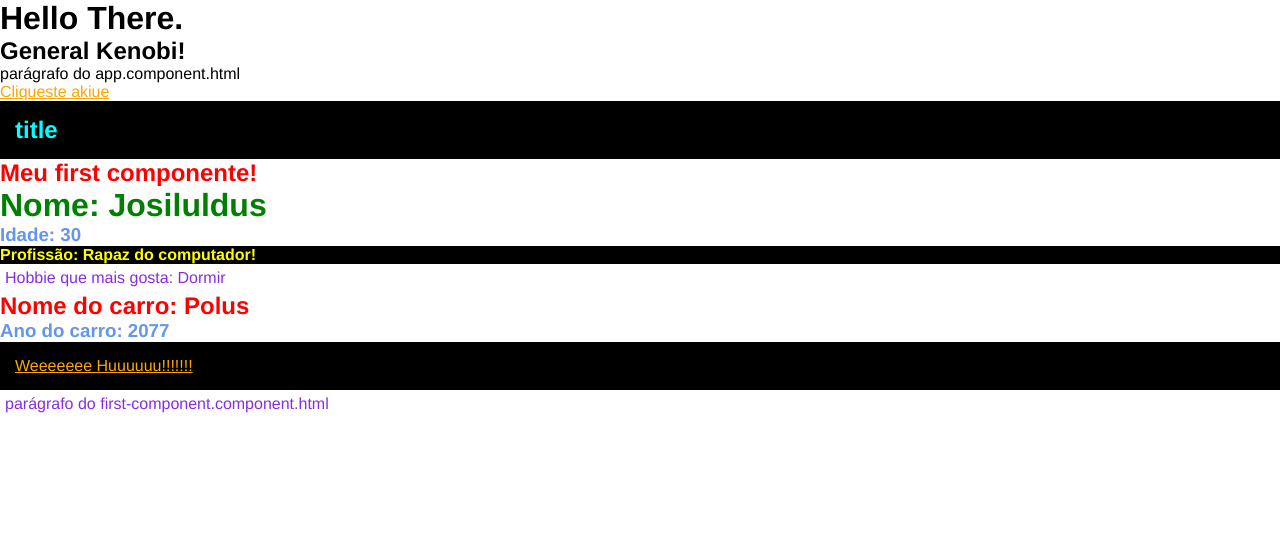
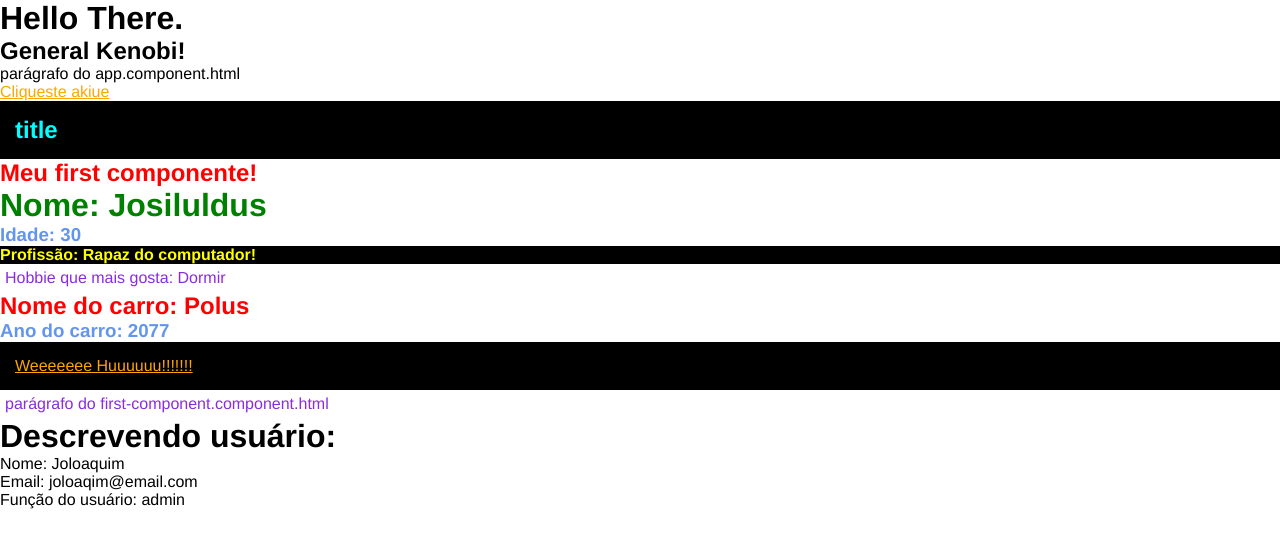
Before and after one commit to Josius/Estudos-Angular-Parte-1-Fundamentos, an Angular app: page / in a window 1280 px wide. Shown: the top 548 px of the page. Built offline with nearby package versions, Linux system fonts and the light colour scheme.

Commit message:
adiciona aula 07 compartilhamento de dados

```diff
--- a/src/app/app.component.html
+++ b/src/app/app.component.html
@@ -5,3 +5,4 @@
     <a href="#">Cliqueste akiue</a>
 </div>
 <app-first-component></app-first-component>
+<app-parent-data [name]="userName" [userData]="userData"></app-parent-data>
--- a/src/app/app.component.ts
+++ b/src/app/app.component.ts
@@ -6,5 +6,13 @@
   styleUrls: ['./app.component.css']
 })
 export class AppComponent {
+
+  userName = 'Joloaquim';
+
+  userData = {
+    email: 'joloaqim@email.com',
+    role: 'admin'
+  };
+
   title = 'Estudos-Angular';
 }
--- a/src/app/app.module.ts
+++ b/src/app/app.module.ts
@@ -3,11 +3,13 @@
 
 import { AppComponent } from './app.component';
 import { FirstComponentComponent } from './components/first-component/first-component.component';
+import { ParentDataComponent } from './components/parent-data/parent-data.component';
 
 @NgModule({
   declarations: [
     AppComponent,
-    FirstComponentComponent
+    FirstComponentComponent,
+    ParentDataComponent
   ],
   imports: [
     BrowserModule
--- /dev/null
+++ b/src/app/components/parent-data/parent-data.component.html
@@ -0,0 +1,4 @@
+<h1>Descrevendo usuário:</h1>
+<p>Nome: {{ name }}</p>
+<p>Email: {{ userData.email }}</p>
+<p>Função do usuário: {{ userData.role }}</p>
```
Also changed, not shown: src/app/components/parent-data/parent-data.component.ts (added, +16 -0 lines), src/app/components/parent-data/parent-data.component.css (added), 2 other files (tests, documents, lock files or other folders).
